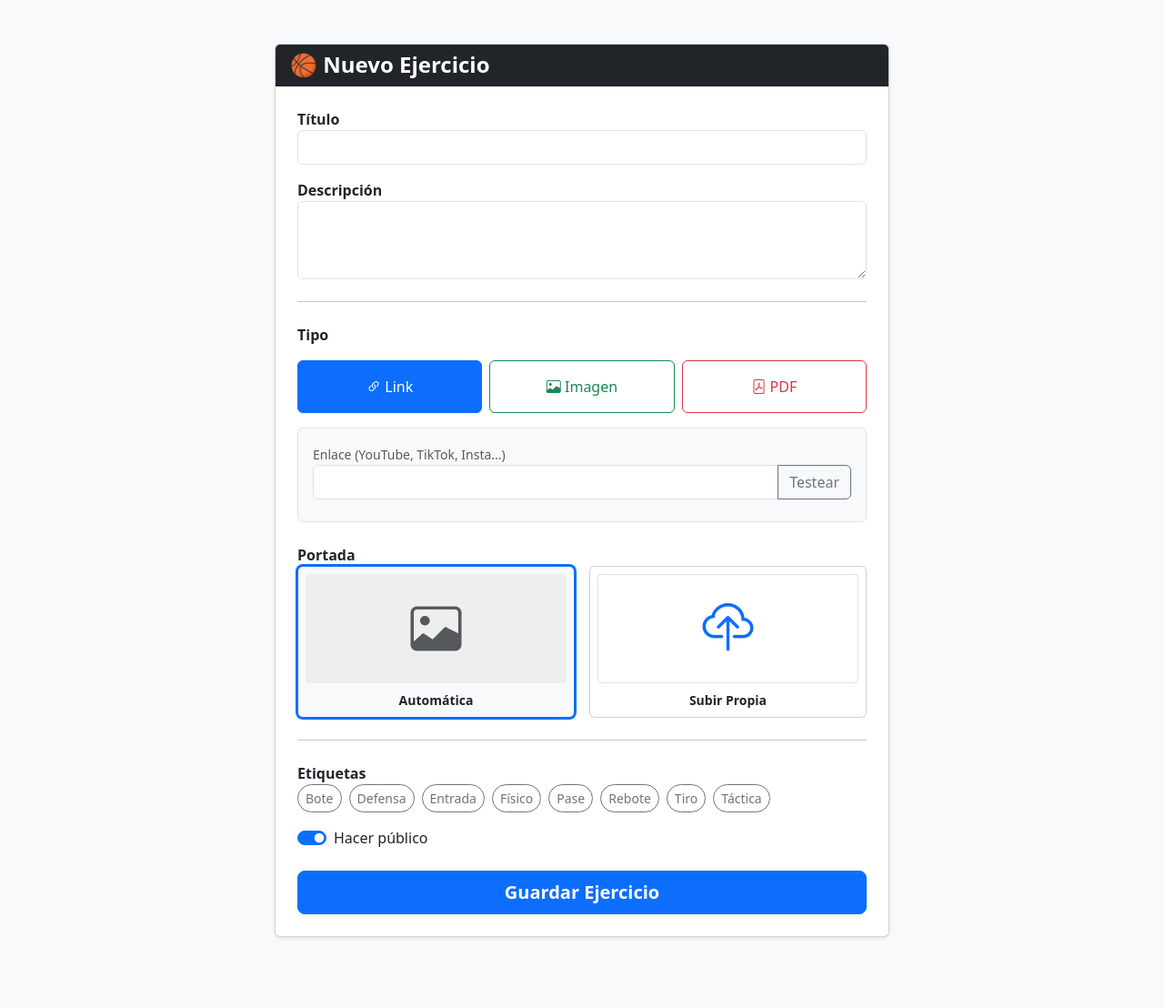
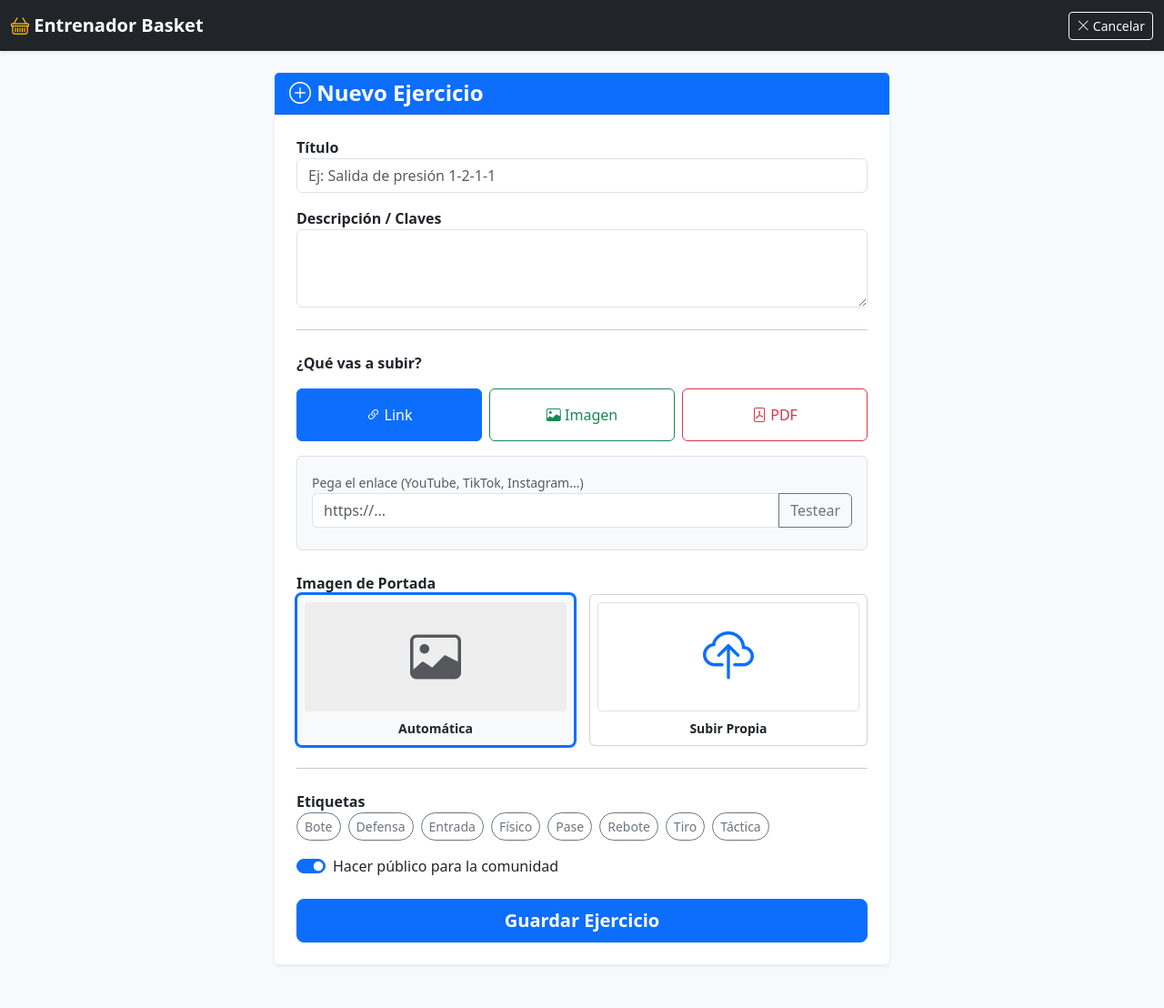
Before and after one commit to jcaplliure/EntrenadorBasket, a Flask app: page /create in a window 1280 px wide. Shown: the whole page at 91% size. Before the commit the page ends 1031 px from the top, so only its background shows below. Run offline with Flask 3, Linux system fonts and the light colour scheme; the visitor is signed in with stand-in values (Sample User, id 1); data comes from the database, SQL or seed files in the repository.

Commit message:
Create html completo con navbar

```diff
--- a/templates/create.html
+++ b/templates/create.html
@@ -13,44 +13,86 @@
 </head>
 <body class="bg-light">
 
-    <div class="container mt-5 mb-5" style="max-width: 700px;">
-        <div class="card shadow-sm">
-            <div class="card-header bg-dark text-white"><h4 class="mb-0 fw-bold">🏀 Nuevo Ejercicio</h4></div>
+    <nav class="navbar navbar-expand-lg navbar-dark bg-dark sticky-top shadow-sm mb-4">
+        <div class="container-fluid">
+            <a class="navbar-brand fw-bold" href="/">
+                <i class="bi bi-basket text-warning"></i> Entrenador Basket
+            </a>
+            <div class="d-flex">
+                <a href="/" class="btn btn-outline-light btn-sm"><i class="bi bi-x-lg"></i> Cancelar</a>
+            </div>
+        </div>
+    </nav>
+
+    <div class="container mb-5" style="max-width: 700px;">
+        <div class="card shadow-sm border-0">
+            <div class="card-header bg-primary text-white">
+                <h4 class="mb-0 fw-bold"><i class="bi bi-plus-circle"></i> Nuevo Ejercicio</h4>
+            </div>
             <div class="card-body p-4">
+
                 <form action="/create" method="POST" enctype="multipart/form-data">
-                    <div class="mb-3"><label class="fw-bold">Título</label><input type="text" name="titulo" class="form-control" required></div>
-                    <div class="mb-4"><label class="fw-bold">Descripción</label><textarea name="descripcion" class="form-control" rows="3"></textarea></div>
+
+                    <div class="mb-3">
+                        <label class="fw-bold">Título</label>
+                        <input type="text" name="titulo" class="form-control" placeholder="Ej: Salida de presión 1-2-1-1" required>
+                    </div>
+                    <div class="mb-4">
+                        <label class="fw-bold">Descripción / Claves</label>
+                        <textarea name="descripcion" class="form-control" rows="3"></textarea>
+                    </div>
+
                     <hr class="my-4">
-                    <label class="fw-bold mb-3">Tipo</label>
+
+                    <label class="fw-bold mb-3">¿Qué vas a subir?</label>
                     <div class="row g-2 mb-3">
-                        <div class="col-4"><input type="radio" class="btn-check" name="content_type" id="type_link" value="link" checked onchange="toggleContent()"><label class="btn btn-outline-primary w-100 p-3" for="type_link"><i class="bi bi-link-45deg"></i> Link</label></div>
-                        <div class="col-4"><input type="radio" class="btn-check" name="content_type" id="type_image" value="image" onchange="toggleContent()"><label class="btn btn-outline-success w-100 p-3" for="type_image"><i class="bi bi-image"></i> Imagen</label></div>
-                        <div class="col-4"><input type="radio" class="btn-check" name="content_type" id="type_pdf" value="pdf" onchange="toggleContent()"><label class="btn btn-outline-danger w-100 p-3" for="type_pdf"><i class="bi bi-file-pdf"></i> PDF</label></div>
+                        <div class="col-4">
+                            <input type="radio" class="btn-check" name="content_type" id="type_link" value="link" checked onchange="toggleContent(true)">
+                            <label class="btn btn-outline-primary w-100 p-3" for="type_link"><i class="bi bi-link-45deg"></i> Link</label>
+                        </div>
+                        <div class="col-4">
+                            <input type="radio" class="btn-check" name="content_type" id="type_image" value="image" onchange="toggleContent(true)">
+                            <label class="btn btn-outline-success w-100 p-3" for="type_image"><i class="bi bi-image"></i> Imagen</label>
+                        </div>
+                        <div class="col-4">
+                            <input type="radio" class="btn-check" name="content_type" id="type_pdf" value="pdf" onchange="toggleContent(true)">
+                            <label class="btn btn-outline-danger w-100 p-3" for="type_pdf"><i class="bi bi-file-pdf"></i> PDF</label>
+                        </div>
                         {% if current_user.is_admin %}
-                        <div class="col-12 mt-2"><input type="radio" class="btn-check" name="content_type" id="type_video" value="video_file" onchange="toggleContent()"><label class="btn btn-outline-dark w-100 p-2 border-dashed" for="type_video">Subir MP4 (Admin)</label></div>
+                        <div class="col-12 mt-2">
+                            <input type="radio" class="btn-check" name="content_type" id="type_video" value="video_file" onchange="toggleContent(true)">
+                            <label class="btn btn-outline-dark w-100 p-2 border-dashed" for="type_video"><i class="bi bi-camera-video"></i> MP4 (Admin)</label>
+                        </div>
                         {% endif %}
                     </div>
 
                     <div class="bg-light p-3 rounded border mb-4">
                         <div id="section-link">
-                            <label class="small text-muted">Enlace (YouTube, TikTok, Insta...)</label>
-                            <div class="input-group mb-2"><input type="url" name="external_link" id="linkField" class="form-control" oninput="detectLink()"><button type="button" class="btn btn-outline-secondary" onclick="testLink()">Testear</button></div>
+                            <label class="small text-muted">Pega el enlace (YouTube, TikTok, Instagram...)</label>
+                            <div class="input-group mb-2">
+                                <input type="url" name="external_link" id="linkField" class="form-control" placeholder="https://..." oninput="detectLink()">
+                                <button type="button" class="btn btn-outline-secondary" onclick="testLink()">Testear</button>
+                            </div>
                             <div id="linkFeedback" class="small mb-2"></div>
                         </div>
+
                         <div id="section-file" style="display:none;">
-                            <label class="small text-muted" id="fileLabel">Archivo</label>
+                            <label class="small text-muted" id="fileLabel">Selecciona el archivo</label>
                             <input type="file" name="archivo" id="fileField" class="form-control">
                             <div class="form-text small" id="fileHelp"></div>
                         </div>
                     </div>
 
-                    <label class="fw-bold">Portada</label>
+                    <label class="fw-bold">Imagen de Portada</label>
                     <div class="row g-3 mb-4 cover-selector">
                         <div class="col-6">
                             <input type="radio" class="btn-check" name="cover_option" id="cover_default" value="default" checked onchange="toggleCoverInput()">
                             <label class="card h-100 cursor-pointer" for="cover_default">
                                 <div class="card-body p-2 text-center">
-                                    <div class="preview-box mb-2"><img id="previewDefault" src="" style="width:100%; height:100%; object-fit:cover; display:none;"><i id="iconDefault" class="bi bi-image text-muted display-4"></i></div>
+                                    <div class="preview-box mb-2">
+                                        <img id="previewDefault" src="" style="width:100%; height:100%; object-fit:cover; display:none;">
+                                        <i id="iconDefault" class="bi bi-image text-muted display-4"></i>
+                                    </div>
                                     <small class="fw-bold d-block">Automática</small>
                                 </div>
                             </label>
@@ -58,32 +100,57 @@
                         <div class="col-6">
                             <input type="radio" class="btn-check" name="cover_option" id="cover_custom" value="custom" onchange="toggleCoverInput()">
                             <label class="card h-100 cursor-pointer" for="cover_custom">
-                                <div class="card-body p-2 text-center"><div class="preview-box mb-2 bg-white border"><i class="bi bi-cloud-upload display-4 text-primary"></i></div><small class="fw-bold d-block">Subir Propia</small></div>
+                                <div class="card-body p-2 text-center">
+                                    <div class="preview-box mb-2 bg-white border"><i class="bi bi-cloud-upload display-4 text-primary"></i></div>
+                                    <small class="fw-bold d-block">Subir Propia</small>
+                                </div>
                             </label>
                         </div>
                     </div>
-                    <div id="customCoverInput" class="mb-4" style="display:none;"><input type="file" name="custom_cover_file" class="form-control" accept="image/*"></div>
+                    <div id="customCoverInput" class="mb-4" style="display:none;">
+                        <input type="file" name="custom_cover_file" class="form-control" accept="image/*">
+                    </div>
+
                     <hr class="my-4">
-                    <div class="mb-3"><label class="fw-bold">Etiquetas</label><div class="d-flex flex-wrap gap-2">{% for tag in etiquetas %}<div><input type="checkbox" class="btn-check" name="primary_tags" id="tag_{{ tag.id }}" value="{{ tag.id }}"><label class="btn btn-outline-secondary btn-sm rounded-pill" for="tag_{{ tag.id }}">{{ tag.name }}</label></div>{% endfor %}</div></div>
-                    <div class="form-check form-switch mb-4"><input class="form-check-input" type="checkbox" name="is_public" id="isPublic" checked><label class="form-check-label" for="isPublic">Hacer público</label></div>
-                    <button type="submit" class="btn btn-primary btn-lg w-100 fw-bold">Guardar Ejercicio</button>
+
+                    <div class="mb-3">
+                        <label class="fw-bold">Etiquetas</label>
+                        <div class="d-flex flex-wrap gap-2">
+                            {% for tag in etiquetas %}
+                            <div>
+                                <input type="checkbox" class="btn-check" name="primary_tags" id="tag_{{ tag.id }}" value="{{ tag.id }}">
+                                <label class="btn btn-outline-secondary btn-sm rounded-pill" for="tag_{{ tag.id }}">{{ tag.name }}</label>
+                            </div>
+                            {% endfor %}
+                        </div>
+                    </div>
+
+                    <div class="form-check form-switch mb-4">
+                        <input class="form-check-input" type="checkbox" name="is_public" id="isPublic" checked>
+                        <label class="form-check-label" for="isPublic">Hacer público para la comunidad</label>
+                    </div>
+
+                    <div class="d-grid">
+                        <button type="submit" class="btn btn-primary btn-lg fw-bold">Guardar Ejercicio</button>
+                    </div>
+
                 </form>
             </div>
         </div>
     </div>
 
     <script>
-        // CONFIGURACIÓN DINÁMICA DEL SERVIDOR (Fase 2)
+        // Configuración BANANA
         const BANANA_IMGS = {
             tiktok: "{{ get_config_url('tiktok_bg') }}",
             instagram: "{{ get_config_url('instagram_bg') }}",
             facebook: "{{ get_config_url('facebook_bg') }}",
             generic: "{{ get_config_url('generic_bg') }}",
             pdf: "{{ get_config_url('pdf_bg') }}",
-            image: "https://placehold.co/600x400/198754/FFF?text=Imagen" // La imagen propia no tiene BG configurado
+            image: "https://placehold.co/600x400/198754/FFF?text=Imagen"
         };
 
-        function toggleContent() {
+        function toggleContent(autoOpen = false) {
             const type = document.querySelector('input[name="content_type"]:checked').value;
             const secLink = document.getElementById('section-link');
             const secFile = document.getElementById('section-file');
@@ -94,15 +161,23 @@
                 detectLink();
             } else {
                 secLink.style.display = 'none'; secFile.style.display = 'block';
+
                 if(type === 'image') {
                     fileField.accept = "image/*";
-                    document.getElementById('fileHelp').innerText = "Comprimida auto.";
+                    document.getElementById('fileHelp').innerText = "Se comprimirá automáticamente.";
                     updatePreview(BANANA_IMGS.image);
                 } else if(type === 'pdf') {
                     fileField.accept = "application/pdf";
-                    document.getElementById('fileHelp').innerText = "Máx 5MB.";
+                    document.getElementById('fileHelp').innerText = "Máximo 5MB.";
                     updatePreview(BANANA_IMGS.pdf);
-                } else { fileField.accept = "video/mp4"; }
+                } else {
+                    fileField.accept = "video/mp4";
+                }
+
+                // Auto-apertura del explorador de archivos
+                if (autoOpen) {
+                    setTimeout(() => fileField.click(), 100);
+                }
             }
         }
 
@@ -135,7 +210,22 @@
             document.getElementById('customCoverInput').style.display = isCustom ? 'block' : 'none';
         }
 
-        function testLink() { /* Mismo código test link... */ }
+        function testLink() {
+            const url = document.getElementById('linkField').value;
+            const feedback = document.getElementById('linkFeedback');
+            if (!url) return;
+            feedback.innerHTML = '<span class="text-muted">Probando...</span>';
+            fetch('/check_link', {
+                method: 'POST',
+                headers: {'Content-Type': 'application/json'},
+                body: JSON.stringify({url: url})
+            })
+            .then(res => res.json())
+            .then(data => {
+                if (data.status === 'ok') feedback.innerHTML = '<span class="text-success fw-bold">✅ Link funciona</span>';
+                else feedback.innerHTML = '<span class="text-danger fw-bold">❌ No accesible (puede ser privado)</span>';
+            });
+        }
     </script>
 </body>
 </html>
```
Also changed, not shown: templates/edit_drill.html (+13 -11 lines).
